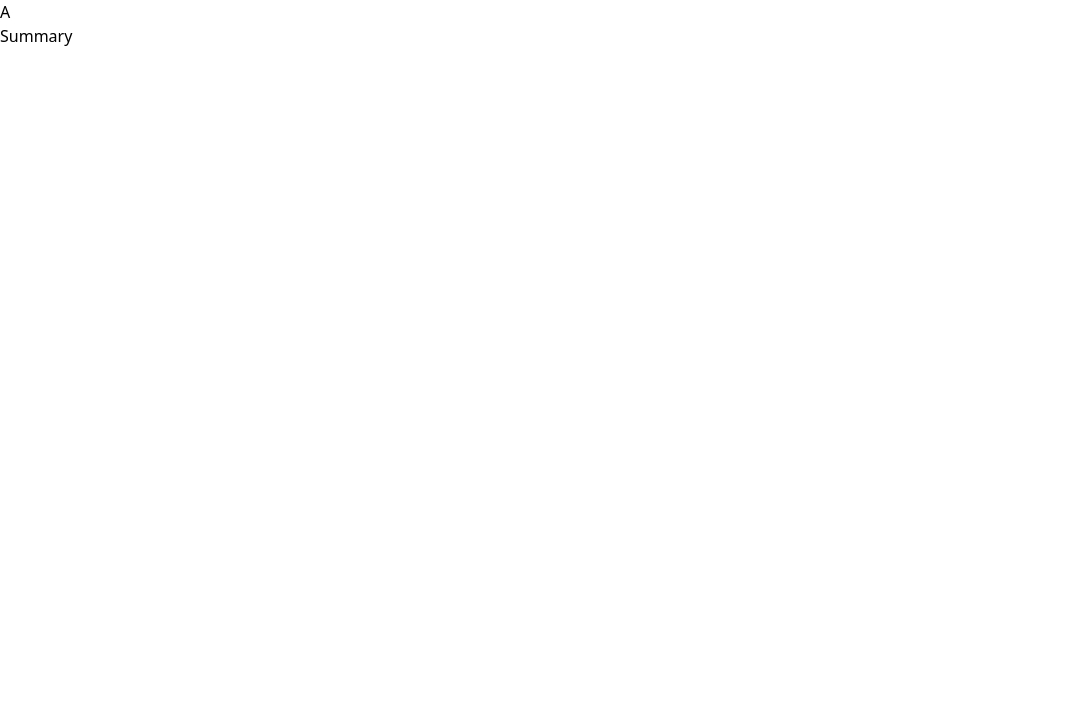
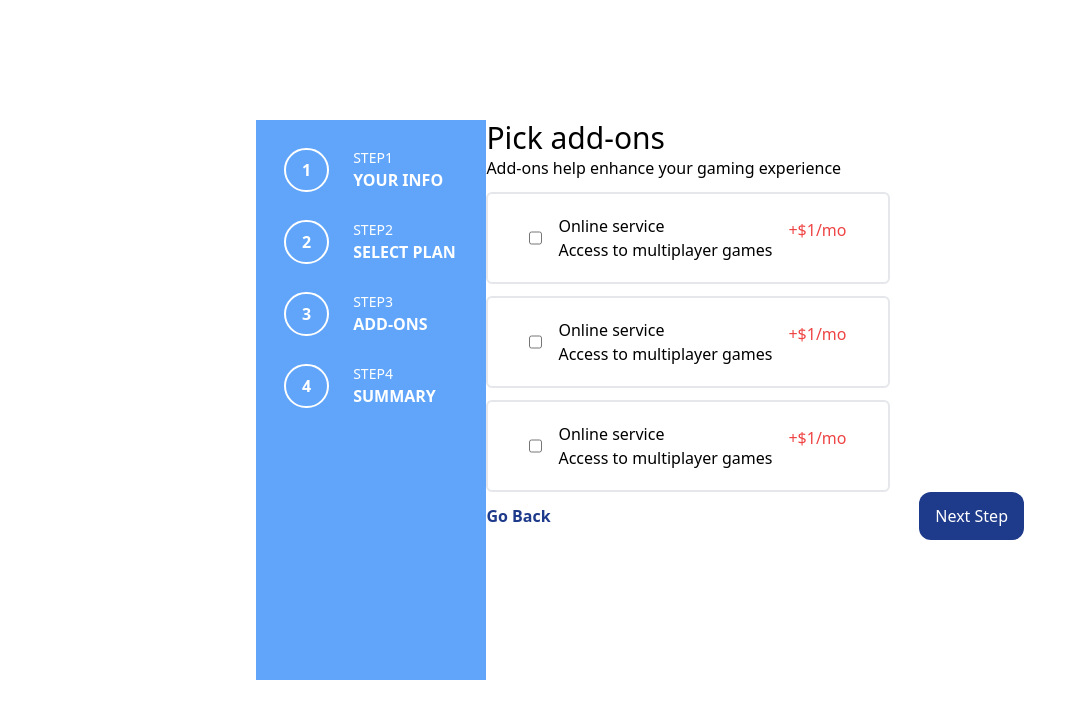
Before and after one commit to yassine1606/Idriss_Yassine_duo, a React (Create React App) app: page / in a window 1280 px wide. Shown: the top 718 px of the page, without its empty margins (0-1087 px from the left). Built offline with nearby package versions, Linux system fonts and the light colour scheme.

Commit message:
Push yasco

```diff
--- a/src/App.js
+++ b/src/App.js
@@ -1,15 +1,13 @@
 import './_app.scss';
 import Idriss from './components/Idriss/Idriss';
-import AddOns from './components/Idriss/yassine/addOns/addOns';
-import Summary from './components/Idriss/yassine/Summary/summary';
+
 
 
 function App() {
   return (
     <div className='App'>
       <Idriss />
-      <AddOns />
-      <Summary />
+
     </div>
   );
 }
--- a/src/components/Idriss/Idriss.js
+++ b/src/components/Idriss/Idriss.js
@@ -1,10 +1,49 @@
-import './_idriss.scss'
-
+import { useState } from "react"
+import { Yassine } from "./yassine/yassine"
 function Idriss() {
 
-  return(
+//state
+  const [nav] = useState([
+    {nb:1, step:"step1", titre:"Your info"},
+    {nb:2, step:"step2", titre:"Select Plan"},
+    {nb:3, step:"step3", titre:"add-ons"},
+    {nb:4, step:"step4", titre:"summary"}
+  ])
+
+
+
+//Function
+  return (
     <div className="Idriss">
+      <div className="w-full h-screen flex justify-center items-center ">
+        <div className="w-[60%] h-[70%] flex">
 
+          <div className="bg-blue-400 p-7 w-[30%]">
+            <ul>
+            {nav.map((donnees) => (
+              <li className="flex text-white mb-7">
+                <div className="mr-6 px-4 flex justify-center items-center rounded-full border-2 border-white font-bold">{donnees.nb}</div>
+                <div className="uppercase">
+                  <div className="font-light text-sm">{donnees.step}</div>
+                  <div className="font-bold" >{donnees.titre}</div>
+                </div>
+              </li>
+            ))}
+
+
+            </ul>
+          </div>
+
+          <div className="w-[70%]">
+
+
+
+
+              <Yassine/>
+          </div>
+
+        </div>
+      </div>
     </div>
   )
 
--- a/src/components/Idriss/yassine/Summary/summary.js
+++ /dev/null
@@ -1,7 +0,0 @@
-import React from 'react'
-
-export default function Summary(){
-  return (
-    <div>Summary</div>
-  )
-}
--- a/src/components/Idriss/yassine/addOns/addOns.js
+++ /dev/null
@@ -1,7 +0,0 @@
-import React from 'react'
-
-export default function AddOns(){
-  return (
-    <div>A</div>
-  )
-}
--- /dev/null
+++ b/src/components/Idriss/yassine/yassine.js
@@ -0,0 +1,41 @@
+import React from 'react'
+
+
+export const Yassine = ({back2, next2}) => {
+  return (
+    <div>
+        <h1 className='text-3xl	'>Pick add-ons</h1>
+        <p>Add-ons help enhance your gaming experience</p>
+        <div>
+            <div className='ddc p-1 border-2 rounded-md border-gray flex justify-center w-3/4 hover:bg-gray-200 hover:border-purple-800 mt-3'>
+            <input type="checkbox" />
+                <div className='p-4'>
+                <h2> Online service</h2>
+                <p >Access to multiplayer games </p>
+            </div>
+            <span className='text-red-500 mt-5'>+$1/mo</span>
+            </div>
+            <div className='ddc p-1 border-2 rounded-md border-gray flex justify-center w-3/4 hover:bg-gray-200 hover:border-purple-800 mt-3'>
+            <input type="checkbox" />
+                <div className='p-4'>
+                <h2> Online service</h2>
+                <p >Access to multiplayer games </p>
+            </div>
+            <span className='text-red-500 mt-5'>+$1/mo</span>
+            </div>
+            <div className='ddc p-1 border-2 rounded-md border-gray flex justify-center w-3/4 hover:bg-gray-200 hover:border-purple-800 mt-3'>
+            <input type="checkbox" />
+                <div className='p-4'>
+                <h2> Online service</h2>
+                <p >Access to multiplayer games </p>
+            </div>
+            <span className='text-red-500 mt-5'>+$1/mo</span>
+
+            </div>
+            <div className="flex justify-between">
+                <button onClick={back2} className="text-blue-900 font-bold ">Go Back</button> <button onClick={next2} className="px-4 py-3 text-white bg-blue-900 rounded-xl ">Next Step</button>
+              </div>
+        </div>
+    </div>
+  )
+}
```
Also changed, not shown: src/components/Idriss/_idriss.scss (deleted).
